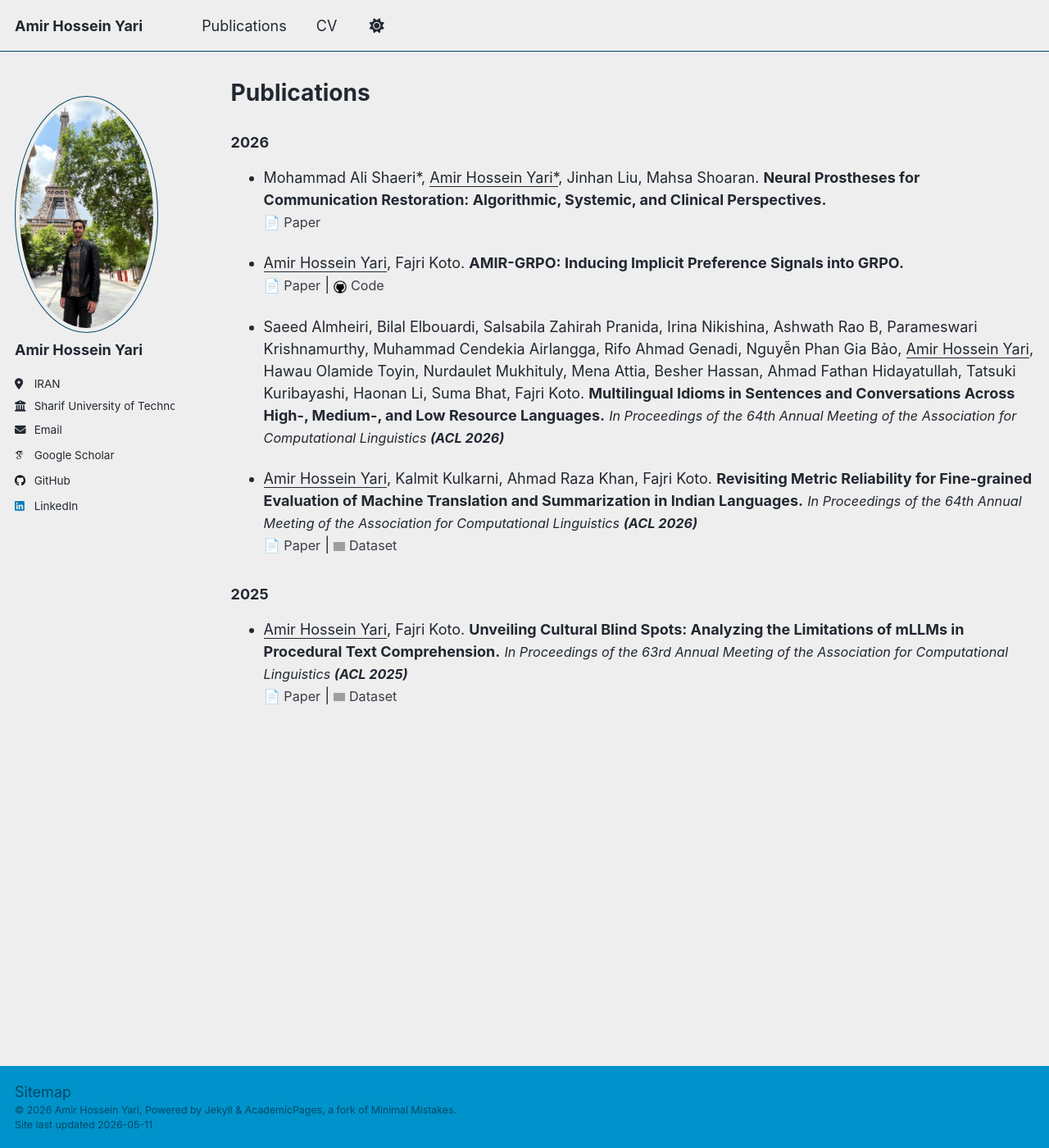
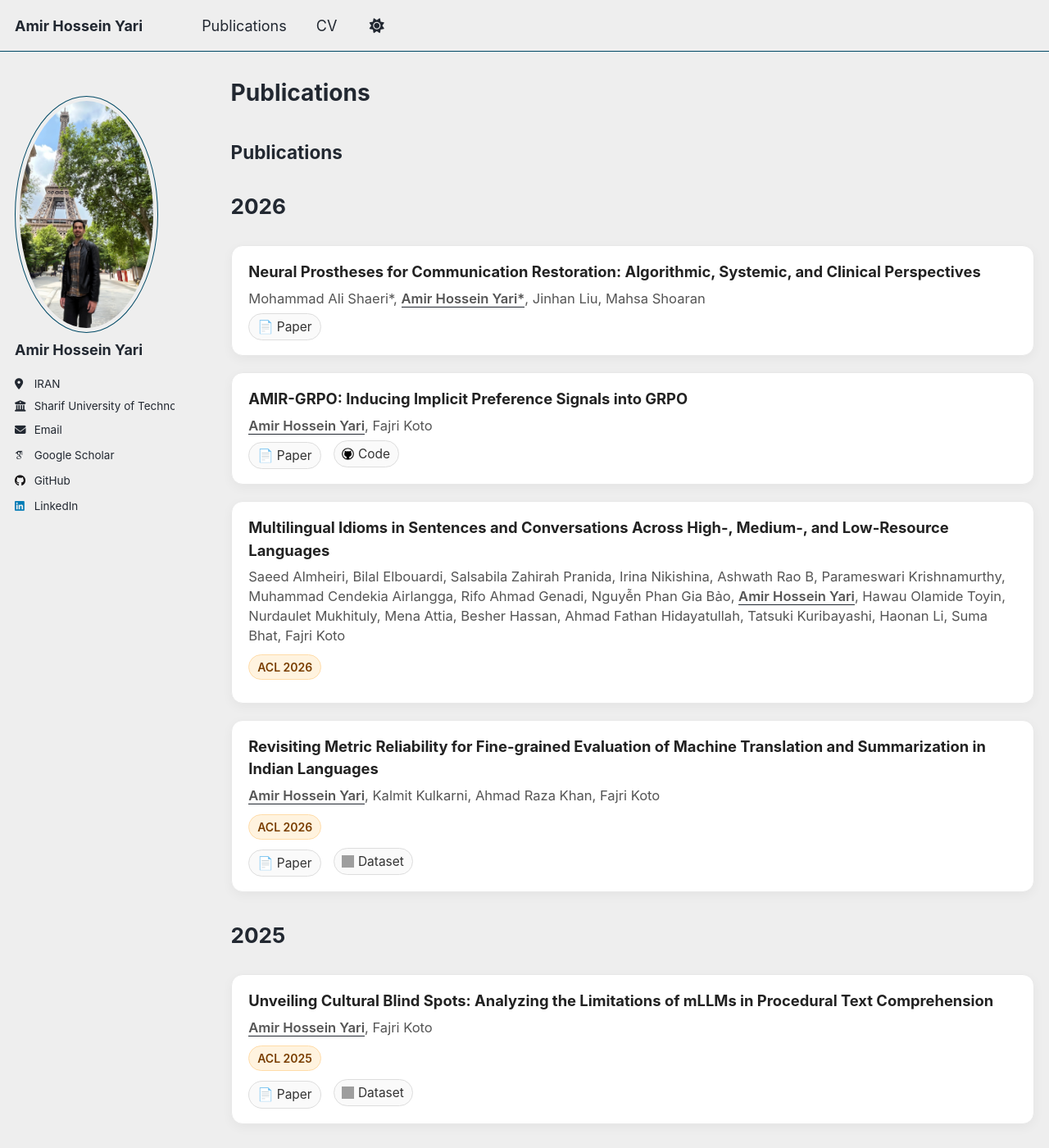
Before and after one commit to AmirHosseinYari2002/AmirHosseinYari2002.github.io, a Jekyll site: the page built from _pages/publications.md, in a window 1280 px wide and 1400 px high. Shown: the whole window at 82% size. Built offline with Jekyll 4.4.1, drawn with Linux system fonts in a browser that asks for light colours; some web fonts are replaced; a script that is not in the unit is left out; grey boxes are pictures that could not be loaded.

Commit message:
Refactor: reframe publication page

```diff
--- a/_pages/publications.md
+++ b/_pages/publications.md
@@ -5,36 +5,138 @@ permalink: /publications/
 author_profile: true
 ---
 
-### 2026
+<style>
+.pub-year {
+  margin-top: 1.8rem;
+  font-size: 1.45rem;
+  font-weight: 700;
+  border-bottom: 2px solid #eee;
+  padding-bottom: 0.35rem;
+}
 
-- Mohammad Ali Shaeri*, <u>Amir Hossein Yari*</u>, Jinhan Liu, Mahsa Shoaran.  **Neural Prostheses for Communication Restoration: Algorithmic, Systemic, and Clinical Perspectives.** <span style="font-size:0.9rem;"></span> <br>
-  <a href="https://infoscience.epfl.ch/server/api/core/bitstreams/6398b02f-1265-421a-b050-b199c556671a/content" style="font-size: 0.9rem; text-decoration: none;">📄 Paper</a>
+.pub-card {
+  margin: 1.1rem 0;
+  padding: 1rem 1.15rem;
+  border-radius: 14px;
+  border: 1px solid #e8e8e8;
+  background: #fff;
+  box-shadow: 0 4px 14px rgba(0,0,0,0.045);
+  transition: transform 0.18s ease, box-shadow 0.18s ease;
+}
 
-- <u>Amir Hossein Yari</u>, Fajri Koto.  **AMIR-GRPO: Inducing Implicit Preference Signals into GRPO.** <br>
-  <a href="https://arxiv.org/abs/2601.03661" style="font-size: 0.9rem; text-decoration: none;">📄 Paper</a> |
-  <a href="https://github.com/AmirHosseinYari2002/AMIR-GRPO" style="font-size: 0.9rem; text-decoration: none;">
-    <img src="../assets/github.png" alt="GitHub" width="16" style="vertical-align: middle;"/> Code
-  </a>
+.pub-card:hover {
+  transform: translateY(-3px);
+  box-shadow: 0 8px 24px rgba(0,0,0,0.08);
+}
 
--  Saeed Almheiri, Bilal Elbouardi, Salsabila Zahirah Pranida, Irina Nikishina, Ashwath Rao B, Parameswari Krishnamurthy, Muhammad Cendekia Airlangga, Rifo Ahmad Genadi, Nguyễn Phan Gia Bảo, <u>Amir Hossein Yari</u>, Hawau Olamide Toyin, Nurdaulet Mukhituly, Mena Attia, Besher Hassan, Ahmad Fathan Hidayatullah, Tatsuki Kuribayashi, Haonan Li, Suma Bhat, Fajri Koto. **Multilingual Idioms in Sentences and Conversations Across High-, Medium-, and Low
-Resource Languages.** <span style="font-size:0.9rem;">*In Proceedings of the 64th Annual Meeting of the Association for Computational Linguistics **(ACL 2026)***
-<!-- </span> <br>
-  <a href="https://arxiv.org/abs/2510.07061" style="font-size: 0.9rem; text-decoration: none;">📄 Paper</a> |
-  <a href="https://huggingface.co/datasets/AmirHossein2002/ITEM" style="font-size: 0.9rem; text-decoration: none;">
-    <img src="https://huggingface.co/front/assets/huggingface_logo.svg" alt="Hugging Face" width="14" style="vertical-align: middle;"/> Dataset
-  </a> -->
+.pub-title {
+  font-size: 1.02rem;
+  font-weight: 700;
+  margin-bottom: 0.35rem;
+  color: #222;
+}
 
-- <u>Amir Hossein Yari</u>,  Kalmit Kulkarni, Ahmad Raza Khan, Fajri Koto.  **Revisiting Metric Reliability for Fine-grained Evaluation of Machine Translation and Summarization in Indian Languages.** <span style="font-size:0.9rem;"> *In Proceedings of the 64th Annual Meeting of the Association for Computational Linguistics **(ACL 2026)***</span> <br>
-  <a href="https://arxiv.org/abs/2510.07061" style="font-size: 0.9rem; text-decoration: none;">📄 Paper</a> |
-  <a href="https://huggingface.co/datasets/AmirHossein2002/ITEM" style="font-size: 0.9rem; text-decoration: none;">
-    <img src="https://huggingface.co/front/assets/huggingface_logo.svg" alt="Hugging Face" width="14" style="vertical-align: middle;"/> Dataset
-  </a>
+.pub-authors {
+  font-size: 0.92rem;
+  color: #555;
+  line-height: 1.45;
+  margin-bottom: 0.35rem;
+}
 
-### 2025
+.pub-authors u {
+  font-weight: 600;
+  text-decoration-thickness: 2px;
+  text-underline-offset: 3px;
+}
 
-- <u>Amir Hossein Yari</u>, Fajri Koto.  **Unveiling Cultural Blind Spots: Analyzing the Limitations of mLLMs in Procedural Text Comprehension.**
-<span style="font-size:0.9rem;">*In Proceedings of the 63rd Annual Meeting of the Association for Computational Linguistics **(ACL 2025)***</span> <br>
-  <a href="https://aclanthology.org/2025.acl-long.987/" style="font-size: 0.9rem; text-decoration: none;">📄 Paper</a> |
-  <a href="https://huggingface.co/datasets/AmirHossein2002/CAPTex" style="font-size: 0.9rem; text-decoration: none;">
-    <img src="https://huggingface.co/front/assets/huggingface_logo.svg" alt="Hugging Face" width="14" style="vertical-align: middle;"/> Dataset
-  </a>
+.pub-venue {
+  display: inline-block;
+  font-size: 0.78rem;
+  font-weight: 600;
+  color: #7a3e00;
+  background: #fff3df;
+  border: 1px solid #ffdca8;
+  border-radius: 999px;
+  padding: 0.22rem 0.55rem;
+  margin: 0.25rem 0 0.55rem 0;
+}
+
+.pub-links a {
+  display: inline-flex;
+  align-items: center;
+  gap: 0.25rem;
+  font-size: 0.86rem;
+  text-decoration: none;
+  margin-right: 0.55rem;
+  padding: 0.22rem 0.55rem;
+  border-radius: 999px;
+  border: 1px solid #ddd;
+  color: #333;
+  background: #fafafa;
+}
+
+.pub-links a:hover {
+  background: #f0f0f0;
+}
+
+.pub-links img {
+  width: 15px;
+  height: 15px;
+  vertical-align: middle;
+}
+</style>
+
+## Publications
+
+<div class="pub-year">2026</div>
+
+<div class="pub-card">
+  <div class="pub-title">Neural Prostheses for Communication Restoration: Algorithmic, Systemic, and Clinical Perspectives</div>
+  <div class="pub-authors">Mohammad Ali Shaeri*, <u>Amir Hossein Yari*</u>, Jinhan Liu, Mahsa Shoaran</div>
+  <div class="pub-links">
+    <a href="https://infoscience.epfl.ch/server/api/core/bitstreams/6398b02f-1265-421a-b050-b199c556671a/content">📄 Paper</a>
+  </div>
+</div>
+
+<div class="pub-card">
+  <div class="pub-title">AMIR-GRPO: Inducing Implicit Preference Signals into GRPO</div>
+  <div class="pub-authors"><u>Amir Hossein Yari</u>, Fajri Koto</div>
+  <div class="pub-links">
+    <a href="https://arxiv.org/abs/2601.03661">📄 Paper</a>
+    <a href="https://github.com/AmirHosseinYari2002/AMIR-GRPO">
+      <img src="../assets/github.png" alt="GitHub"> Code
+    </a>
+  </div>
+</div>
+
+<div class="pub-card">
+  <div class="pub-title">Multilingual Idioms in Sentences and Conversations Across High-, Medium-, and Low-Resource Languages</div>
+  <div class="pub-authors">Saeed Almheiri, Bilal Elbouardi, Salsabila Zahirah Pranida, Irina Nikishina, Ashwath Rao B, Parameswari Krishnamurthy, Muhammad Cendekia Airlangga, Rifo Ahmad Genadi, Nguyễn Phan Gia Bảo, <u>Amir Hossein Yari</u>, Hawau Olamide Toyin, Nurdaulet Mukhituly, Mena Attia, Besher Hassan, Ahmad Fathan Hidayatullah, Tatsuki Kuribayashi, Haonan Li, Suma Bhat, Fajri Koto</div>
+  <div class="pub-venue">ACL 2026</div>
+</div>
+
+<div class="pub-card">
+  <div class="pub-title">Revisiting Metric Reliability for Fine-grained Evaluation of Machine Translation and Summarization in Indian Languages</div>
+  <div class="pub-authors"><u>Amir Hossein Yari</u>, Kalmit Kulkarni, Ahmad Raza Khan, Fajri Koto</div>
+  <div class="pub-venue">ACL 2026</div>
+  <div class="pub-links">
+    <a href="https://arxiv.org/abs/2510.07061">📄 Paper</a>
+    <a href="https://huggingface.co/datasets/AmirHossein2002/ITEM">
+      <img src="https://huggingface.co/front/assets/huggingface_logo.svg" alt="Hugging Face"> Dataset
+    </a>
+  </div>
+</div>
+
+<div class="pub-year">2025</div>
+
+<div class="pub-card">
+  <div class="pub-title">Unveiling Cultural Blind Spots: Analyzing the Limitations of mLLMs in Procedural Text Comprehension</div>
+  <div class="pub-authors"><u>Amir Hossein Yari</u>, Fajri Koto</div>
+  <div class="pub-venue">ACL 2025</div>
+  <div class="pub-links">
+    <a href="https://aclanthology.org/2025.acl-long.987/">📄 Paper</a>
+    <a href="https://huggingface.co/datasets/AmirHossein2002/CAPTex">
+      <img src="https://huggingface.co/front/assets/huggingface_logo.svg" alt="Hugging Face"> Dataset
+    </a>
+  </div>
+</div>
```
